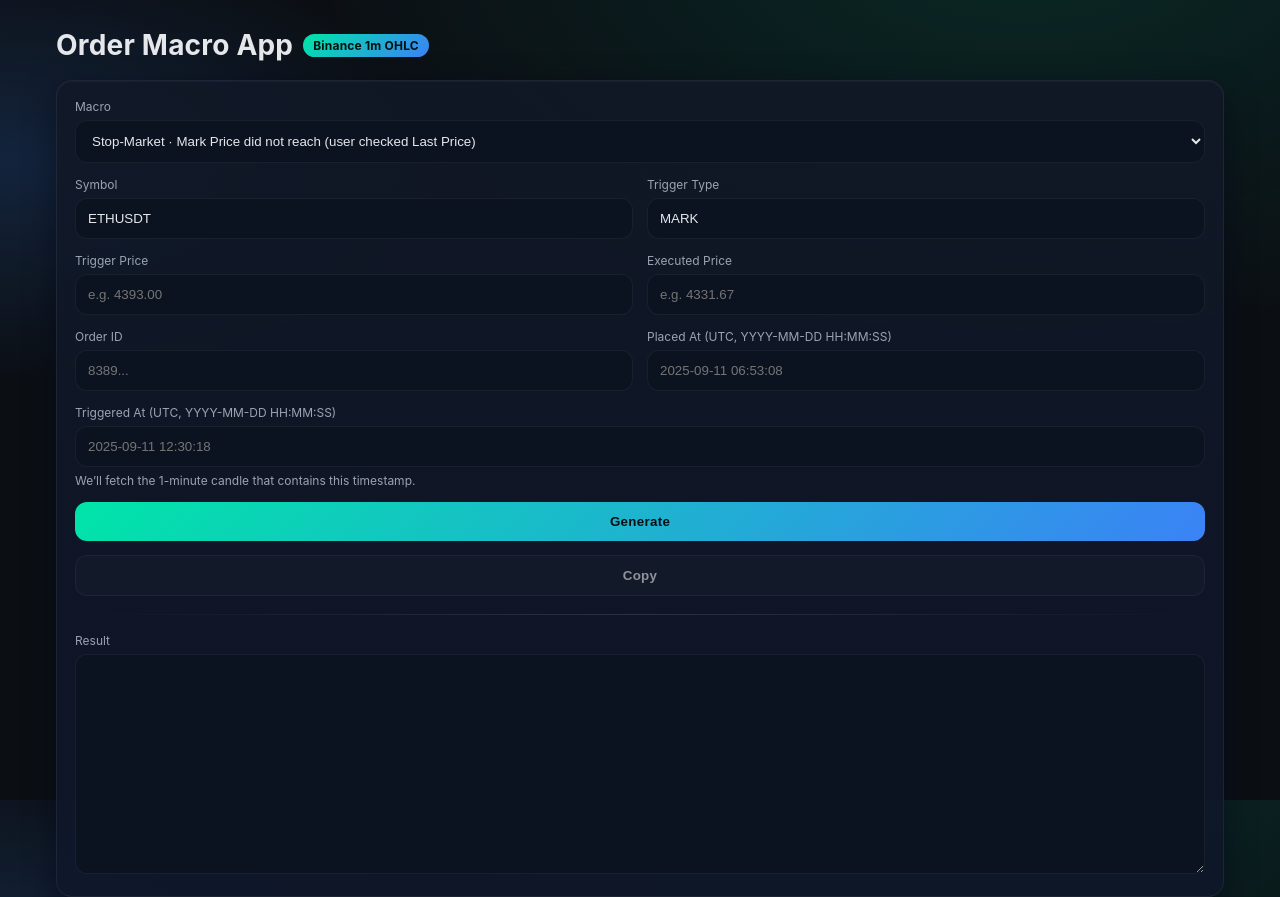
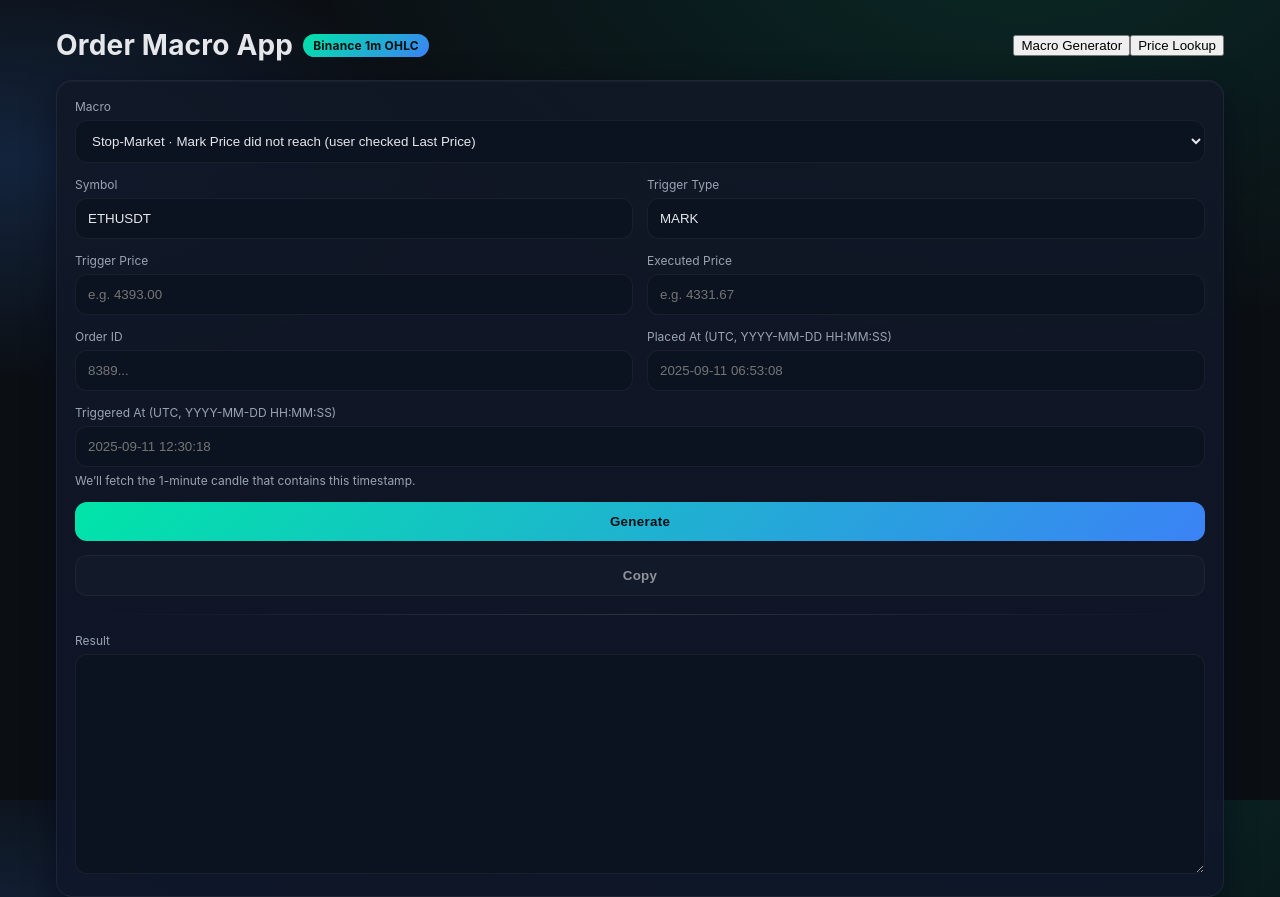
Before and after one commit to GorkemTikic/order-macro-app, a React (Vite) app: page / in a window 1280 px wide. Built offline with nearby package versions, Linux system fonts and the light colour scheme.

Commit message:
Update App.jsx

```diff
--- a/src/App.jsx
+++ b/src/App.jsx
@@ -2,6 +2,7 @@ import React, { useEffect, useMemo, useRef, useState } from "react";
 import "./styles.css";
 import { listMacros, renderMacro } from "./macros";
 import { getTriggerMinuteCandles, msMinuteStartUTC } from "./pricing";
+import PriceLookup from "./components/PriceLookup";
 
 const initialInputs = {
   order_id: "",
@@ -14,6 +15,8 @@ const initialInputs = {
 };
 
 export default function App() {
+  const [activeTab, setActiveTab] = useState("macros");
+
   const [macros, setMacros] = useState([]);
   const [macroId, setMacroId] = useState("");
   const [inputs, setInputs] = useState(initialInputs);
@@ -89,8 +92,23 @@ export default function App() {
           Order Macro App
           <span className="badge">Binance 1m OHLC</span>
         </div>
+        <div className="tabs">
+          <button
+            className={activeTab === "macros" ? "tab active" : "tab"}
+            onClick={() => setActiveTab("macros")}
+          >
+            Macro Generator
+          </button>
+          <button
+            className={activeTab === "lookup" ? "tab active" : "tab"}
+            onClick={() => setActiveTab("lookup")}
+          >
+            Price Lookup
+          </button>
+        </div>
       </div>
 
+      {activeTab === "macros" && (
         <div className="panel">
           <div className="grid">
             <div className="col-12">
@@ -173,6 +191,9 @@ export default function App() {
             </div>
           </div>
         </div>
+      )}
+
+      {activeTab === "lookup" && <PriceLookup />}
     </div>
   );
 }
```
Lines whose indentation alone changed are shown as unchanged.
